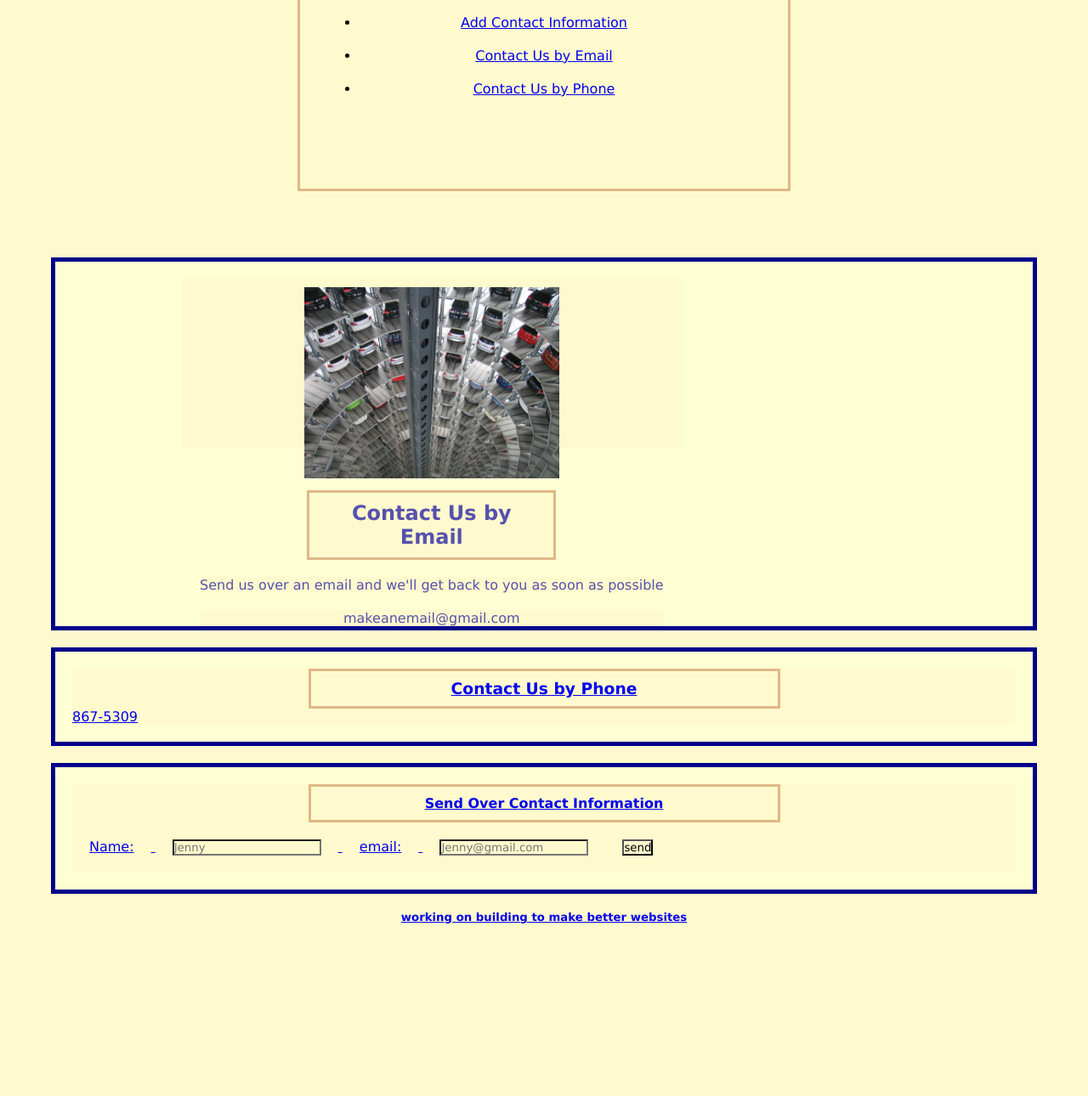
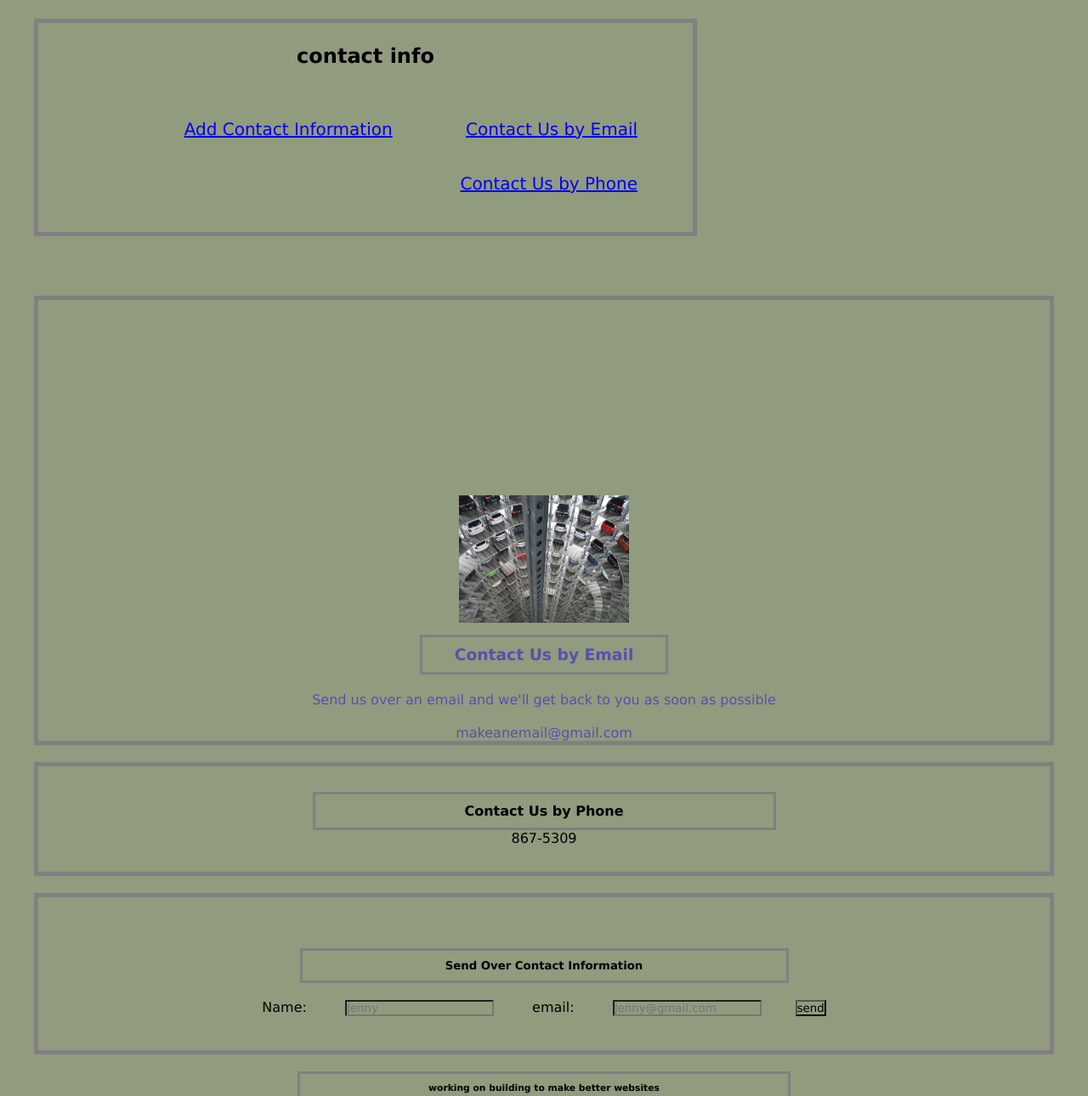
Before and after one commit to afredknot/silver-computing-machine, a plain HTML site: page index.html in a window 1280 px wide. Shown: the part 166-1456 px from the top of the page at 85% size. Before the commit the page ends 1332 px from the top, so only its background shows below. Drawn offline with Linux system fonts and the light colour scheme.

Commit message:
updating html, and css

```diff
--- a/assets/style.css
+++ b/assets/style.css
@@ -4,38 +4,61 @@
   margin: 20px;
   font-family: 'Lucida Sans', 'Lucida Sans Regular', 'Lucida Grande',
     'Lucida Sans Unicode', Geneva, Verdana, sans-serif;
-    background-color: lemonchiffon;
+    background-color: rgb(145, 155, 126);
 }
 
 
-header,h1
+header
 {height:auto;
 width:auto;
-border: fit-content darkblue;
+border: 15px grey;
 margin-inline: center;
-text-align:auto;
-margin:30px darkblue;
-padding:20px blue
+text-align:left;
+margin:30px rgb(152, 104, 104);
+padding:20px grey
 ;
 }
 
 
 
-section {
+section, .nav {
   width: auto;
   /* Sets top and bottom margin to 20px. Auto will center element */
   margin: 20px auto;
-  border: 5px solid darkblue;
-  background-color: #ffffd4;
+  border: 5px solid grey;
+ ;
+  text-align: center
 }
-.links,
-h1,
-h2,
+.header h1 h2,
+{margin: auto;
+  width: 50%;
+  border: 3px solid grey;
+  padding: 10px;
+text-align: right;
+display:inline-block
+}
+ .nav
+  {margin: 50px auto;
+    width: 65%;
+
+  text-align: center;
+  display: inline-block;
+  padding:05px 5px
+ /* ; */
+}
+ul, li
+{ display: inline-block;
+  text-align:right;
+  list-style-type: none;
+  font-size: 20px;}
+
 h3,
-h4
+h4,
+h5,
+h6
  {margin: auto;
   width: 50%;
-  border: 3px solid  burlywood;
+  border: 3px solid  grey;
   padding: 10px;
 text-align: center;
 margin:auto;
@@ -58,23 +81,35 @@ text-align:center;
 .content {
   width: 75%;
   display: inline-block;
-  margin: center;
+  margin: auto;
 }
 .contact-us-email
-{ max-height: 200px;
-  margin: center;
+{ max-height: 100px;
+  margin: center ;
 color: rgb(86, 81, 174);
-margin-left: 150px;
+border-bottom: 100px;
+border-right: 200px;
+padding: 200px;
 text-align: center;
 display: inline-block
 }
 .contact-us-email img
 {
   margin: 10px auto;
- max-width: 300px;
+ max-width: 200px;
 
 }
+/* {text-align:center;
+  border-bottom: 50px;
+  padding: 10px;} */
+
+ .contact-us-phone, .update-contact-information{ text-align:center;
+border-bottom: 50px;
+padding: 10px;}
+
 .button {margin: 10px auto;
-  max-width: 300px}
+  max-width: 300px;
+  align-items:center
+}
 
   .footer {text-align:center}
--- a/index.html
+++ b/index.html
@@ -11,45 +11,47 @@
 </head>
 <body>
   <header>
-  <nav class="links">
-    <h1>DO YOU WANT A NEW CAR!!?contact info</h1>
-    <div>
+   <section>
+  <div class="header">
+    <h1>WE WANT TO PUT YOU IN A NEW RIDE!!</h1>
+       </header>
+     <div class=nav><h2>contact info</h2>
       <ul>
         <li>
           <a href="#update-contact-information">Add Contact Information</a>
         </li>
         <li> <a href="#contact-us-email">Contact Us by Email</a>
         </li>
-        <li><a href="#contact-us-phone">Contact Us by Phone
+        <li><a href="#contact-us-phone">Contact Us by Phone</a>
         </li>
       </ul>
-      </nav>
-    </header>
+      </nav></section>
+
 
     </div>
   </div>
- <main>
+
   <body>
   <section>
   <div id="contact-us-email"
   class="contact-us-email">
   <img src="./assets/images/pexels-pixabay-63294.jpg" alt="graphic coming shortly"/>
-<h2>Contact Us by Email</h2>
+<h3>Contact Us by Email</h3>
 <p>Send us over an email and we'll get back to you as soon as possible</p><p>makeanemail@gmail.com</p>
 </section>
 
 <section>
   <div><div id="contact-us-phone"
-    class="contact-us-phone"></div>
-  <h3>Contact Us by Phone</h3>
- 867-5309
-
+    class="contact-us-phone">
+  <h4>Contact Us by Phone</h4>
+            867-5309
+ </div>
 </section>
 
 <section>
   <div><div id="update-contact-information"
     class="update-contact-information"></div>
-  <h4>Send Over Contact Information</h4><label for="Name">Name:</label>
+  <h5>Send Over Contact Information</h5><label for="Name">Name:</label>
   <input type="text" id="Name" name="Name" placeholder="Jenny">
   <label for="email">email:</label>
   <input type="text" id="email" name="email" placeholder="Jenny@gmail.com"><button type="submit">send</button>
@@ -59,8 +61,8 @@
 
 </div>
   <div class="footer">
-    <h5>working on building to make better websites</h5>
+    <h6>working on building to make better websites</h6>
   </div>
 
-</body></main>
+</body>
 </html>
```
